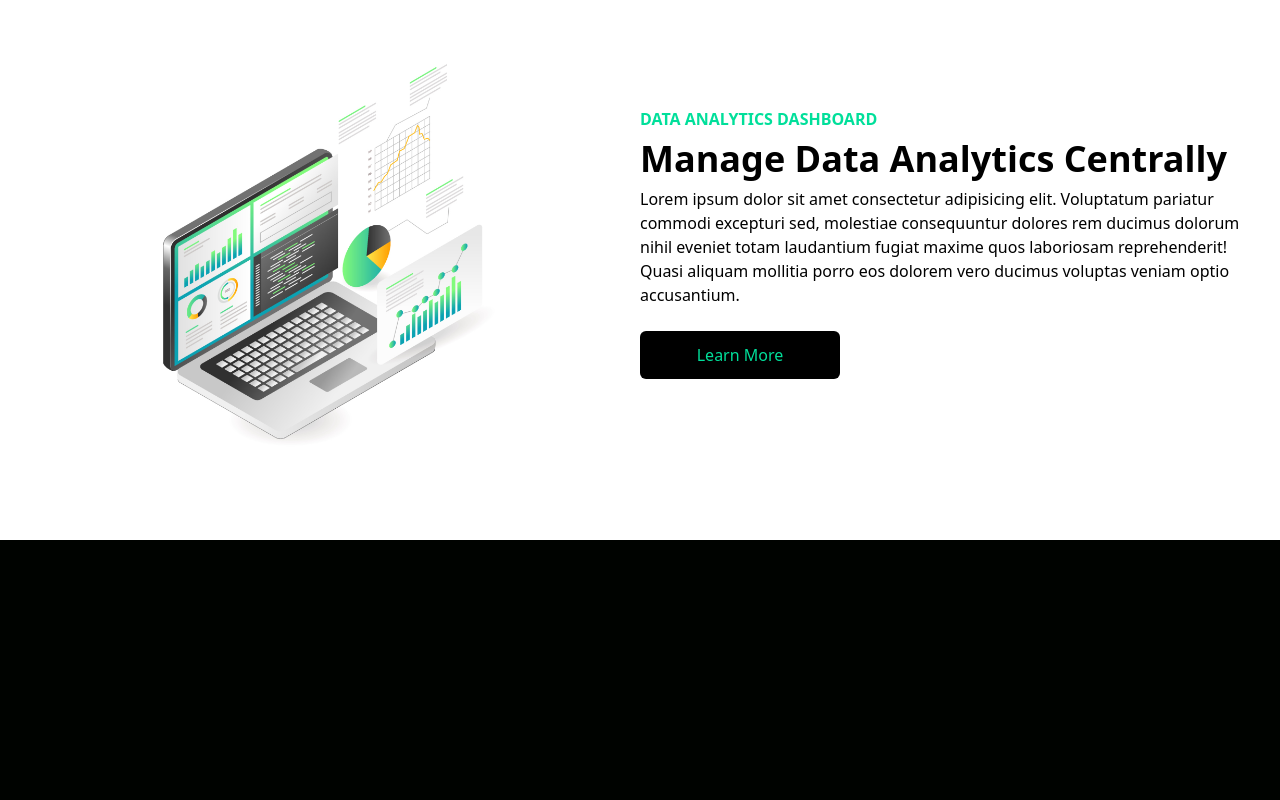
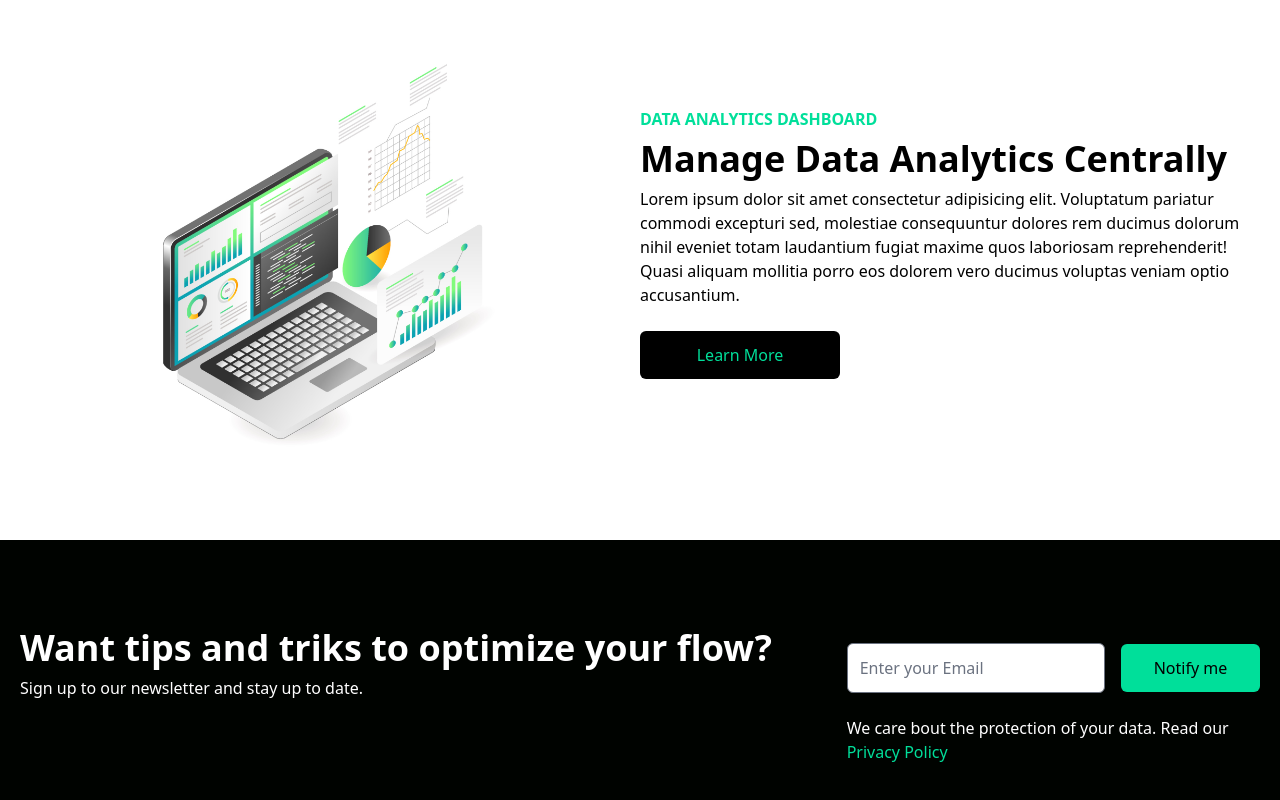
Before and after one commit to alifrizqullahmaruf/Project01_Portofolio_Web, a React (Vite) app in the folder portfolio/: page / in a window 1280 px wide. Shown: the part 829-1629 px from the top of the page. Before the commit the page ends 1369 px from the top, so only its background shows below. Built offline with nearby package versions, Linux system fonts and the light colour scheme.

Commit message:
add some newsletter

```diff
--- a/portfolio/src/App.jsx
+++ b/portfolio/src/App.jsx
@@ -3,6 +3,7 @@
 import Analytics from "./Components/Analytics";
 import Hero from "./Components/Hero";
 import Navbar from "./Components/Navbar";
+import NewsLetter from "./Components/NewsLetter";
 
 export default function App() {
   return (
@@ -11,6 +12,8 @@ export default function App() {
       <main>
         <Hero />
         <Analytics />
+        <NewsLetter />
+
       </main>
     </div>
   );
--- /dev/null
+++ b/portfolio/src/Components/NewsLetter.jsx
@@ -0,0 +1,39 @@
+//! rafce = otomatis memebuat class dengan nama yang ada
+const NewsLetter = () => {
+  return (
+    <div className="w-full py-16 text-white">
+      <div className="max-w-[1240px] mx-auto grid lg:grid-cols-3">
+        <div className="my-4 lg:col-span-2">
+          <h1 className="py-2 text-xl font-bold md:text-4xl sm:text-3xl">
+            Want tips and triks to optimize your flow?
+          </h1>
+          <p>Sign up to our newsletter and stay up to date.</p>
+        </div>
+        <div>
+          <div className="my-4">
+            <div className="flex flex-col items-center justify-between w-full sm:flex-row">
+              <input
+                type="email"
+                placeholder="Enter your Email"
+                className="flex w-full p-3 text-black rounded-md"
+              />
+              <button className="bg-[rgb(0,223,154)] p-2 rounded-md text-black font-medium w-[200px] ml-4 my-6 px-6 py-3">
+                Notify me
+              </button>
+            </div>
+            <p className="">
+              We care bout the protection of your data. Read our
+              <br />
+              <a href="" className="text-[rgb(0,223,154)]">
+                {" "}
+                Privacy Policy
+              </a>
+            </p>
+          </div>
+        </div>
+      </div>
+    </div>
+  );
+};
+
+export default NewsLetter;
```
